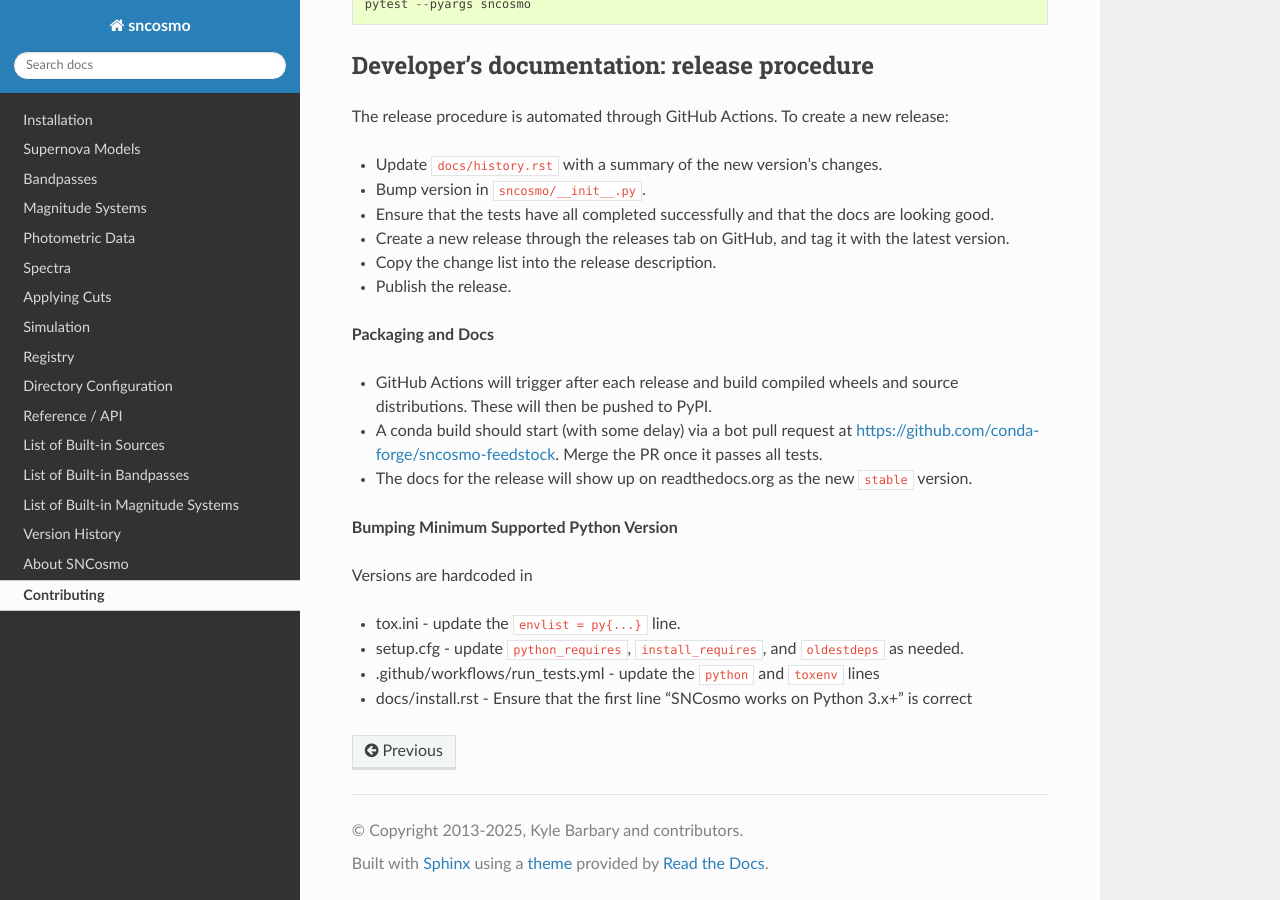
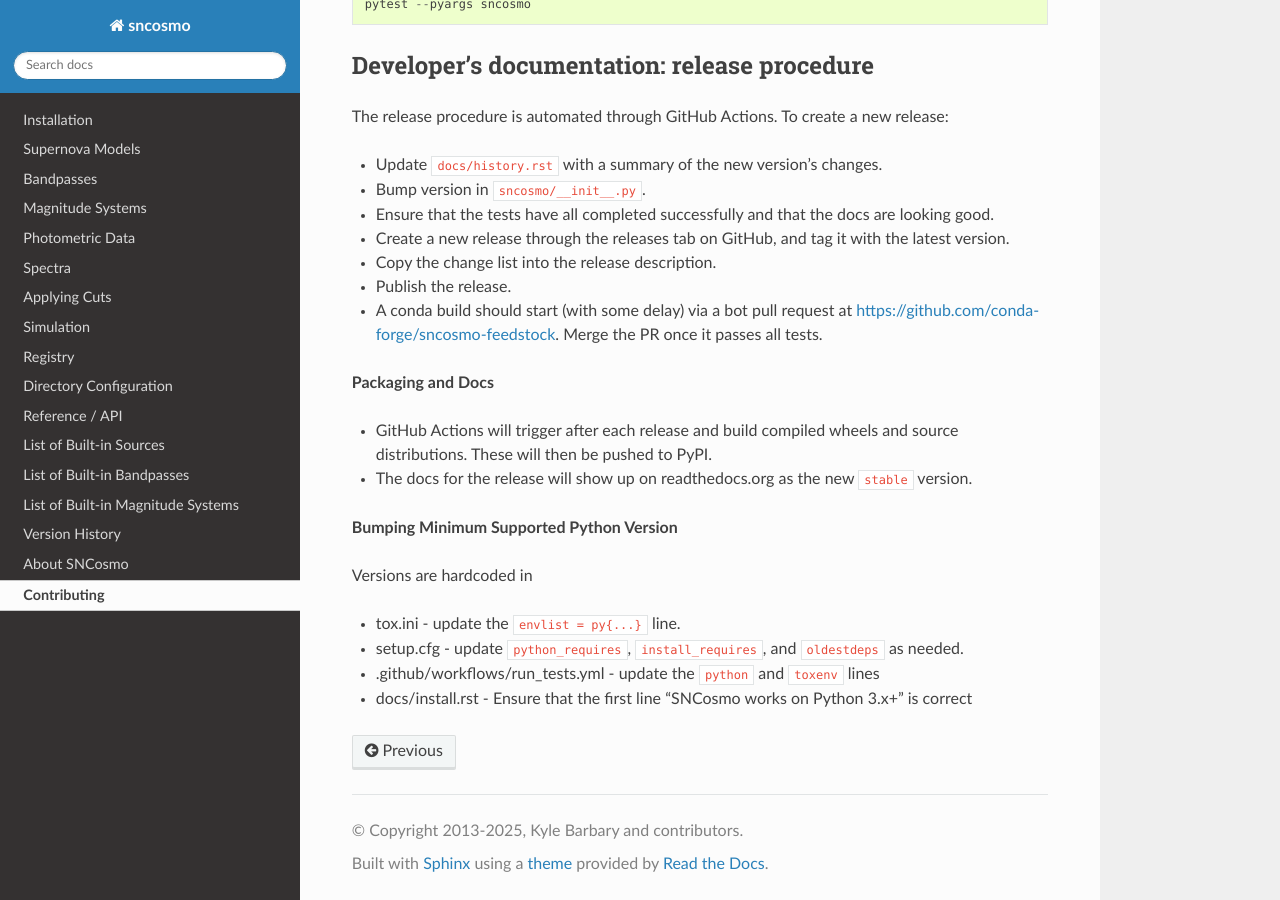
Before and after one commit to sncosmo/sncosmo, a Sphinx documentation site: the page built from docs/contributing.rst, in a window 1280 px wide and 900 px high, scrolled down 4593 px. Built offline with Sphinx 7.4.7 and the Read the Docs theme 3.1.0, drawn with Linux system fonts in a browser that asks for light colours; pages that are not in the unit, such as notebooks, are missing from menus.

```diff
--- a/docs/contributing.rst
+++ b/docs/contributing.rst
@@ -240,14 +240,14 @@ release:
   latest version.
 - Copy the change list into the release description.
 - Publish the release.
+- A conda build should start (with some delay) via a bot pull request
+  at https://github.com/conda-forge/sncosmo-feedstock. Merge the PR
+  once it passes all tests.
 
 **Packaging and Docs**
 
 - GitHub Actions will trigger after each release and build compiled wheels and
   source distributions. These will then be pushed to PyPI.
-- A conda build should start (with some delay) via a bot pull request
-  at https://github.com/conda-forge/sncosmo-feedstock. Merge the PR
-  once it passes all tests.
 - The docs for the release will show up on readthedocs.org as the new
   ``stable`` version.
 
```
